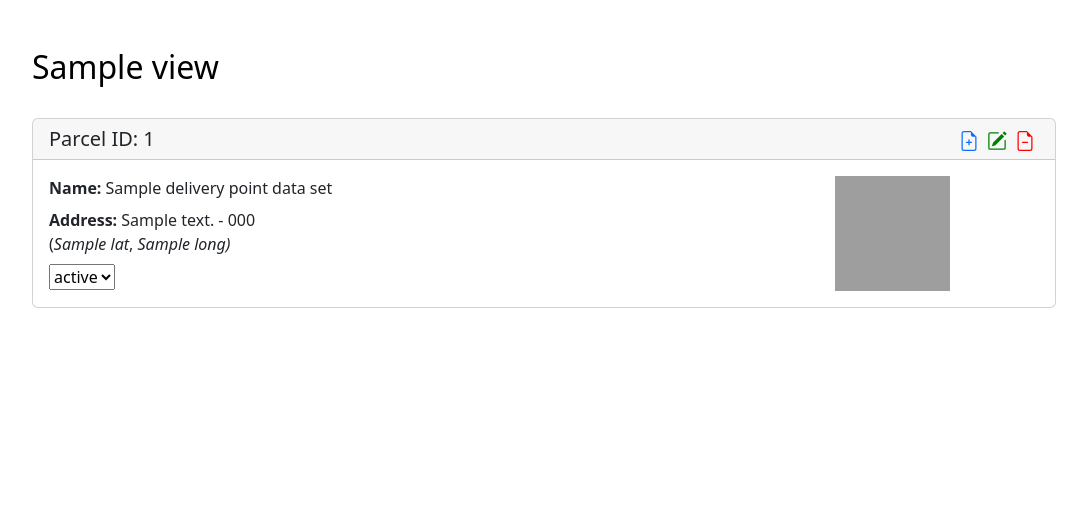
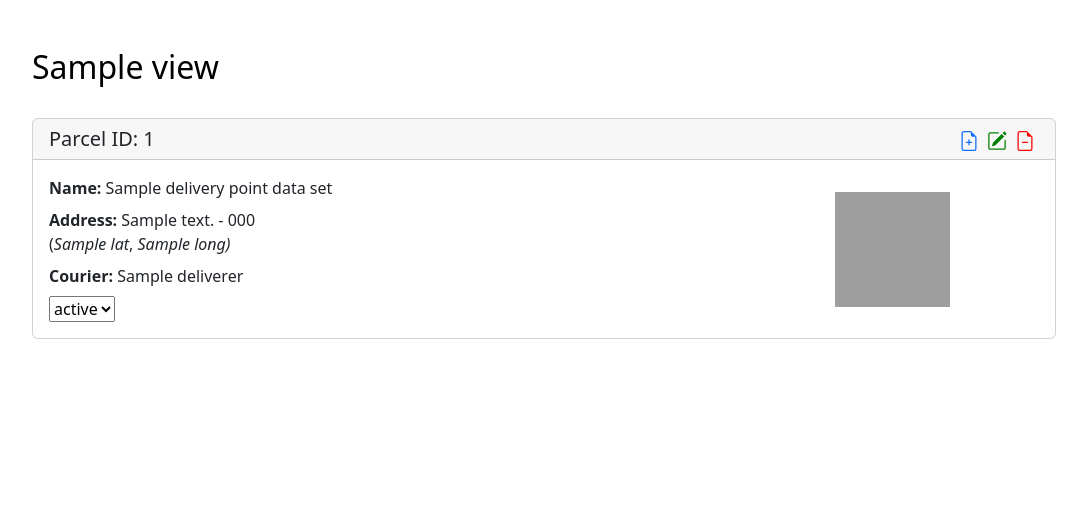
Before and after one commit to gfioreze/parcelbuddy, a PHP site: template Views/dashboard.phtml in a window 1280 px wide. Shown: the part 56-584 px from the top of the page, without its empty margins (96-1183 px from the left). Run offline with PHP 8.4, Linux system fonts and the light colour scheme; the template is opened without the code that fills it: most values are stand-ins (such as "Sample title", 1, 10 or a date in 2020); grey boxes are pictures that could not be loaded.

Commit message:
feat: courier in delivery and dashboard pages

```diff
--- a/Views/dashboard.phtml
+++ b/Views/dashboard.phtml
@@ -40,9 +40,10 @@
         <div class="row">
             <div class="col-sm-6 col-md-6 col-lg-8">
                 <div class="card-body">
-                    <p class="card-text mb-2"><strong>Name: </strong><?= $deliveryPointData->getName() ?></p>
-                    <p class="card-text mb-0"><strong>Address: </strong><?= $deliveryPointData->getAddress1() ?> - <?= $deliveryPointData->getPostcode() ?></p>
+                    <p class="mb-2"><strong>Name: </strong><?= $deliveryPointData->getName() ?></p>
+                    <p class="mb-0"><strong>Address: </strong><?= $deliveryPointData->getAddress1() ?> - <?= $deliveryPointData->getPostcode() ?></p>
                     <p class="mb-2">(<i><?= $deliveryPointData->getLat(); ?></i>, <i><?= $deliveryPointData->getLong(); ?>)</i></p>
+                    <p class="mb-2"><strong>Courier: </strong><?= $deliveryPointData->getDeliverer() ?></p>
                     <select>
                         <?php foreach ($view->deliveryPointStatus as $status) : ?>
                         <option>
--- a/Views/delivery.phtml
+++ b/Views/delivery.phtml
@@ -11,6 +11,7 @@
                         <p class="card-text mb-2"><strong>Name: </strong><?= $deliveryPointData->getName() ?></p>
                         <p class="card-text mb-0"><strong>Address: </strong><?= $deliveryPointData->getAddress1() ?> - <?= $deliveryPointData->getPostcode() ?></p>
                         <p class="mb-2">(<i><?= $deliveryPointData->getLat(); ?></i>, <i><?= $deliveryPointData->getLong(); ?>)</i></p>
+                        <p class="mb-2"><strong>Courier: </strong><?= $deliveryPointData->getDeliverer() ?></p>
                         <select>
                                 <?php foreach ($view->deliveryPointStatus as $status) : ?>
                             <option>
```
